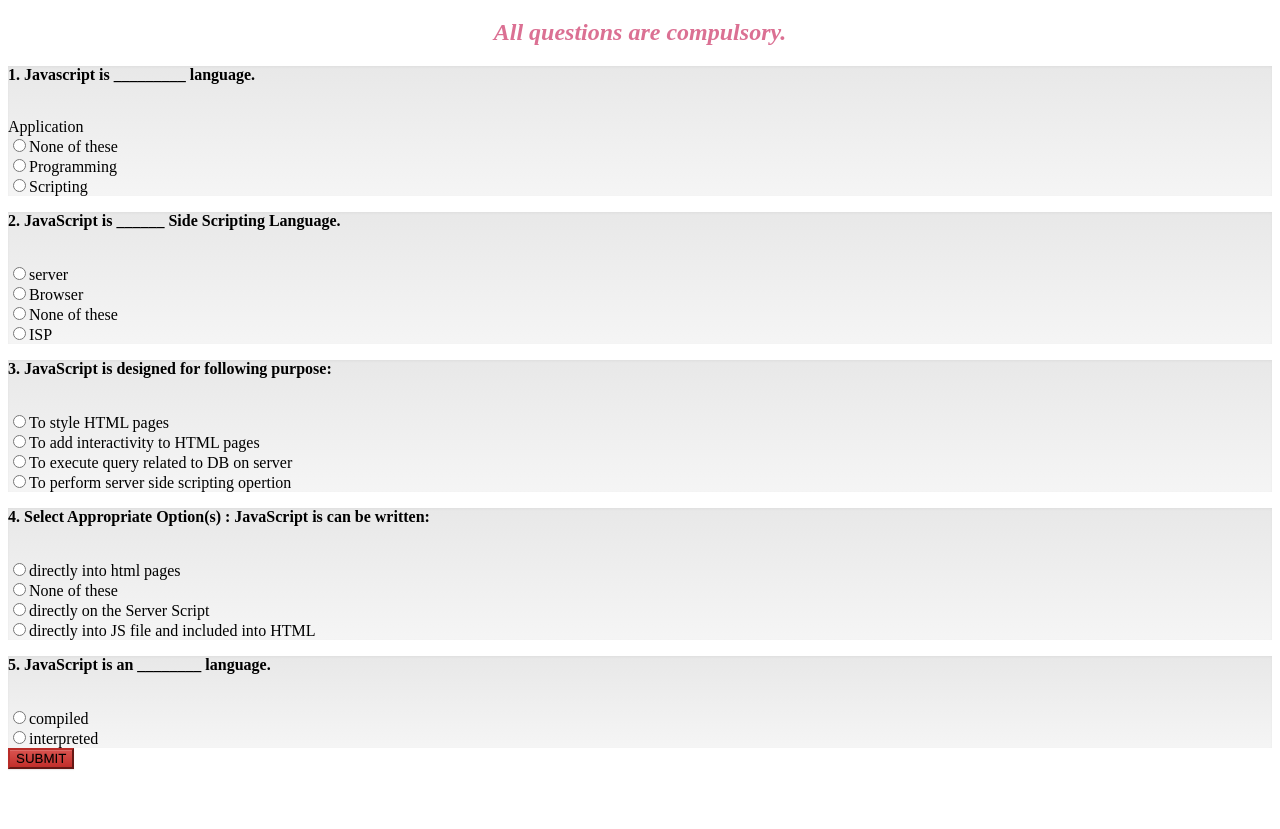
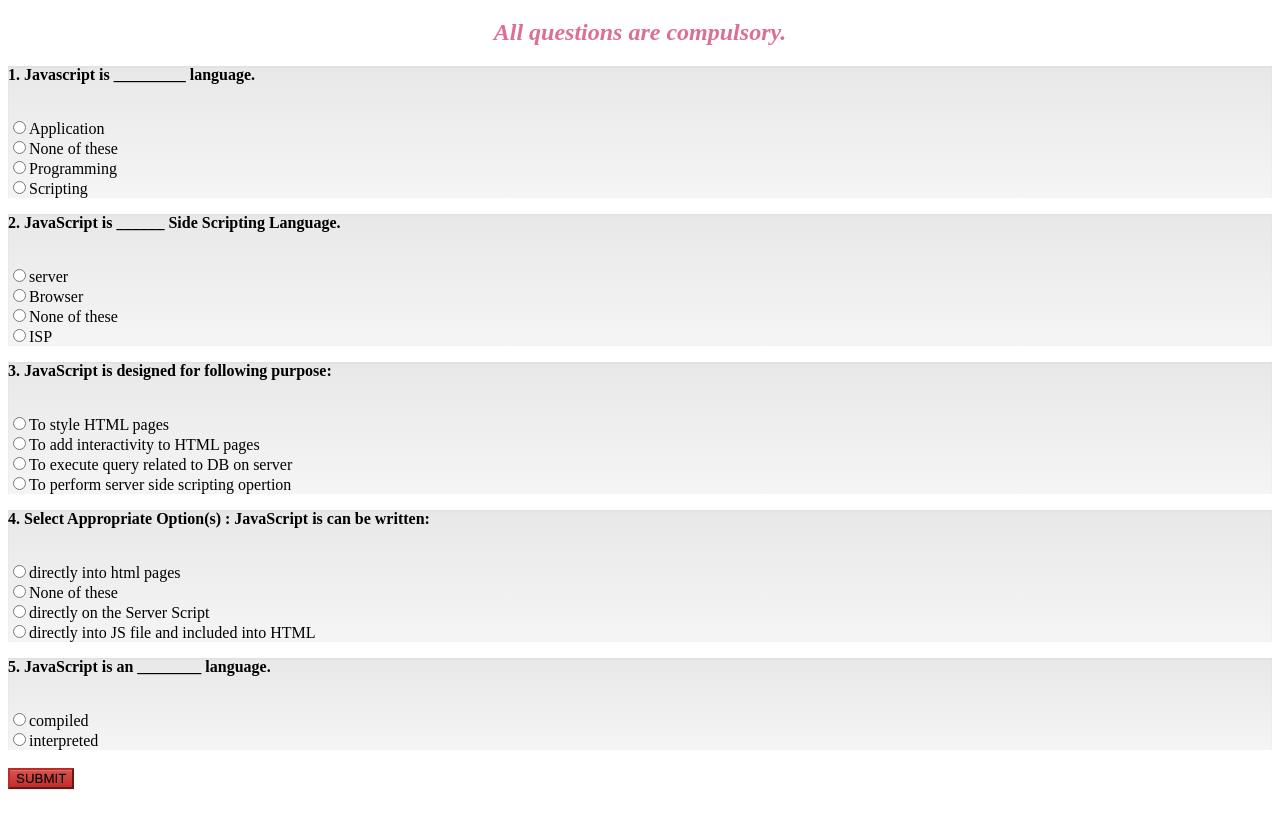
Before and after one commit to karireamandine/Quiz-Board, a plain HTML site: page index.html in a window 1280 px wide. Shown: the part 61-890 px from the top of the page. Drawn offline with nearby package versions, Linux system fonts and the light colour scheme.

Commit message:
add correcting spaces

```diff
--- a/index.html
+++ b/index.html
@@ -21,9 +21,9 @@
                     <form id="Quiz" action="index.html" method="POST" name="Quiz">
                         <div class="well">
                             <p><strong> 1. Javascript is _________ language.</strong></p><br>
-                            <label<input type="radio" name="questionOne" id="mc" value="wrong">Application</label><br>
+                            <label><input type="radio" name="questionOne" id="mc" value="wrong">Application</label><br>
                             <label><input type="radio" name="questionOne" id="mc" value="wrong">None of these</label><br>
-                            <label><input type="radio" name="questionOne" id="mc" value="wrong">Programming<br></label>
+                            <label><input type="radio" name="questionOne" id="mc" value="wrong">Programming</label><br>
                             <label><input type="radio" name="questionOne" id="mc" value="correct" required>Scripting</label><br>
                         </div>
 
@@ -37,32 +37,33 @@
 
                         <div class="well">
                             <p><strong> 3. JavaScript is designed for following purpose: </strong></p><br>
-                            <input type="radio" name="questionThree" id="mc" value="wrong">To style HTML pages<br>
-                            <input type="radio" name="questionThree" id="mc" value="correct">To add interactivity to HTML pages<br>
-                            <input type="radio" name="questionThree" id="mc" value="wrong">To execute query related to DB on server<br>
-                            <input type="radio" name="questionThree" id="mc" value="wrong">To perform server side scripting opertion<br>
+                            <label><input type="radio" name="questionThree" id="mc" value="wrong">To style HTML pages</label><br>
+                            <label><input type="radio" name="questionThree" id="mc" value="correct">To add interactivity to HTML pages</label><br>
+                            <label><input type="radio" name="questionThree" id="mc" value="wrong">To execute query related to DB on server</label><br>
+                            <label><input type="radio" name="questionThree" id="mc" value="wrong">To perform server side scripting opertion</label><br>
                         </div>
 
                         <div class="well">
                             <p><strong> 4. Select Appropriate Option(s) :  JavaScript is can be written: </strong></p><br>
-                            <input type="radio" name="questionFour" id="mc" value="wrong">directly into html pages<br>
-                            <input type="radio" name="questionFour" id="mc" value="wrong">None of these<br>
-                            <input type="radio" name="questionFour" id="mc" value="wrong">directly on the Server Script<br>
-                            <input type="radio" name="questionFour" id="mc" value="correct">directly into JS file and included into HTML<br>
+                            <label><input type="radio" name="questionFour" id="mc" value="wrong">directly into html pages</label><br>
+                            <label><input type="radio" name="questionFour" id="mc" value="wrong">None of these</label><br>
+                            <label><input type="radio" name="questionFour" id="mc" value="wrong">directly on the Server Script</label><br>
+                            <label><input type="radio" name="questionFour" id="mc" value="correct">directly into JS file and included into HTML</label><br>
                         </div>
 
                         <div class="well">
                             <p><strong> 5. JavaScript is an ________ language. </strong></p><br>
-                            <input type="radio" name="questionFive" id="mc" value="wrong">compiled<br>
-                            <input type="radio" name="questionFive" id="mc" value="correct">interpreted<br>
-                        </div>
+                            <label><input type="radio" name="questionFive" id="mc" value="wrong">compiled</label><br>
+                            <label><input type="radio" name="questionFive" id="mc" value="correct">interpreted</label><br>
+                        </div><br>
                         <input type="button" name="results" value="SUBMIT" id="button" class="btn btn-danger" onClick="check();">
                     </form>
-            </div>
+
         </div>
         <div id="fifth-p">
             <p id="correctNumber">HERE IS YOUR SCORE:</p>
         </div>
+    </div>
 
         <script src="https://code.jquery.com/jquery-3.3.1.min.js"integrity="sha256-FgpCb/KJQlLNfOu91ta32o/NMZxltwRo8QtmkMRdAu8="crossorigin="anonymous"></script>
         <script src="script.js"></script>
```
